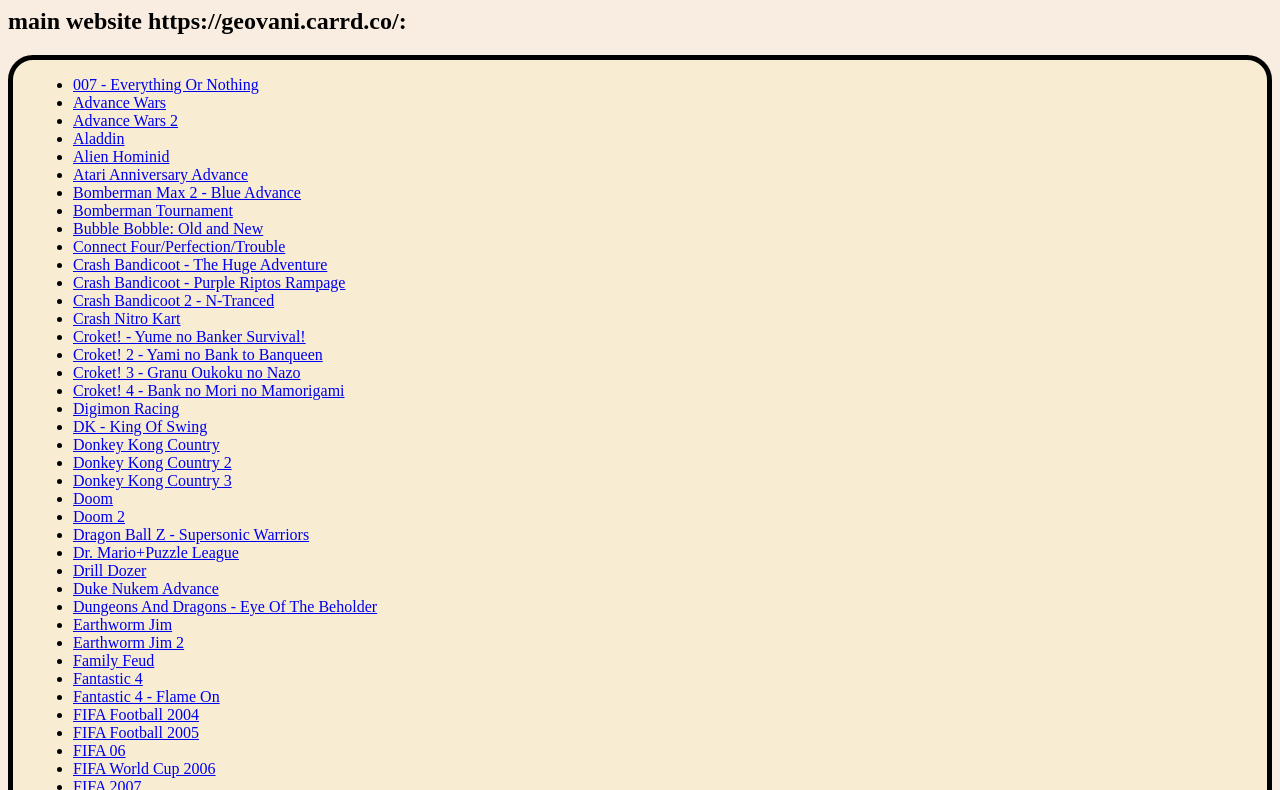
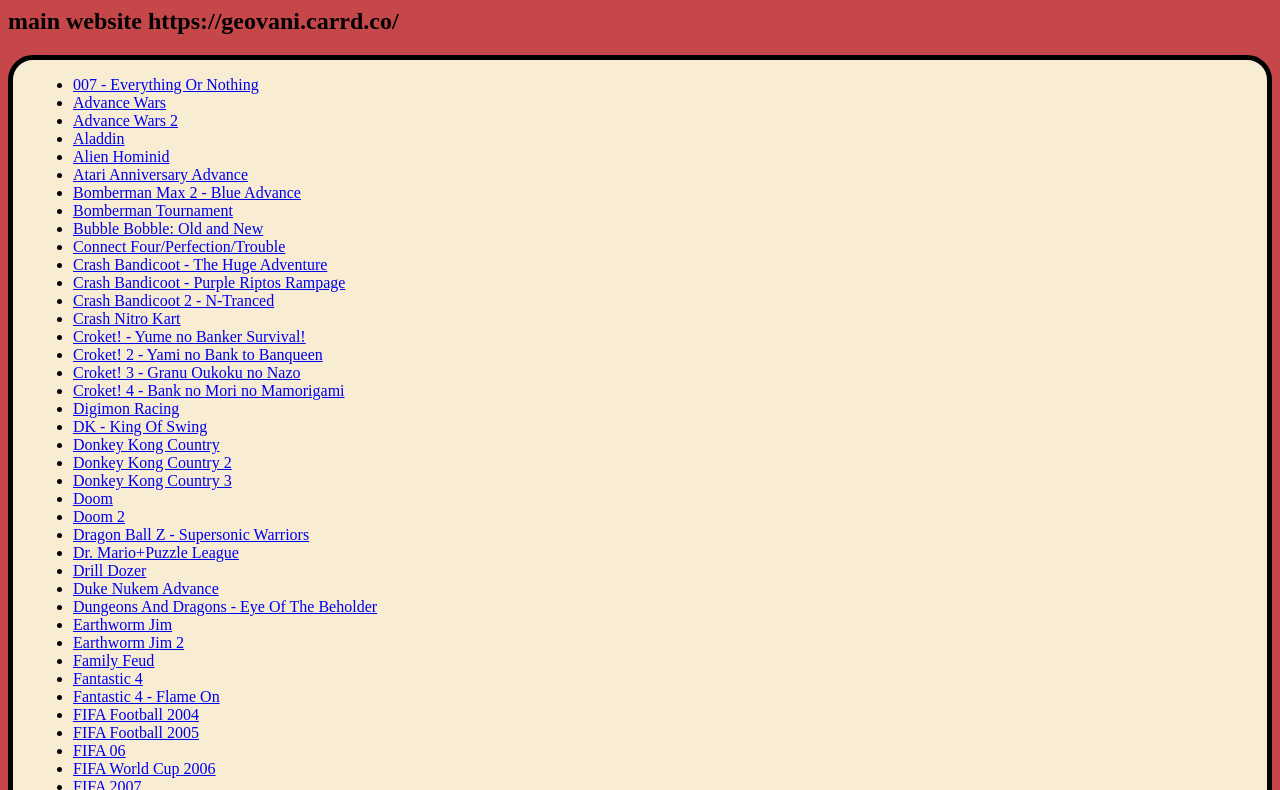
Before and after one commit to geovaniok/gboy, a plain HTML site: page index.html in a window 1280 px wide. Shown: the part 166-956 px from the top of the page. Drawn offline with Linux system fonts and the light colour scheme.

Commit message:
Update index.html

```diff
--- a/index.html
+++ b/index.html
@@ -2,13 +2,13 @@
 <html lang="en">
     <head>
         <link rel="shortcut icon" href="Binaries/gb.ico">
-        <title>GBA Games</title>
+        <title>geovani's gameboy games</title>
         <meta charset="UTF-8">
     </head>
-    <body style="background:rgb(248, 237, 224);">
+    <body style="background:rgb(197, 71, 73);">
         <h1>Geovani's Games</h1>
         <img src="Binaries/gba.png" alt="GBA Logo">
-        <h2>main website https://geovani.carrd.co/:</h2>
+        <h2>main website https://geovani.carrd.co/</h2>
         <main style="border:5px black solid; border-radius:25px; background:rgb(248, 237, 210);padding-left:20px;">
           <ul>
                           <li><a href="./launcher.html#007">007 - Everything Or Nothing</a></li>
```
